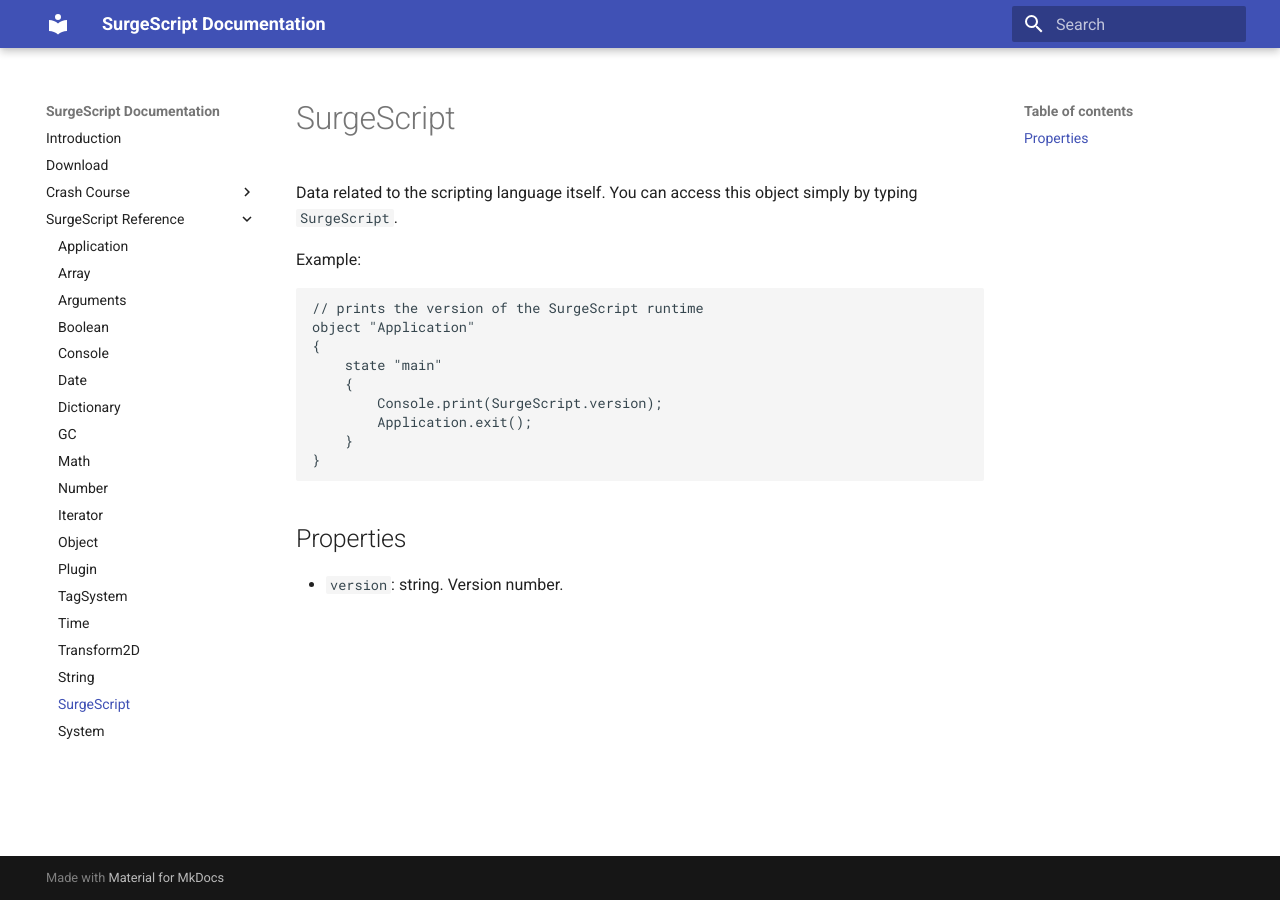
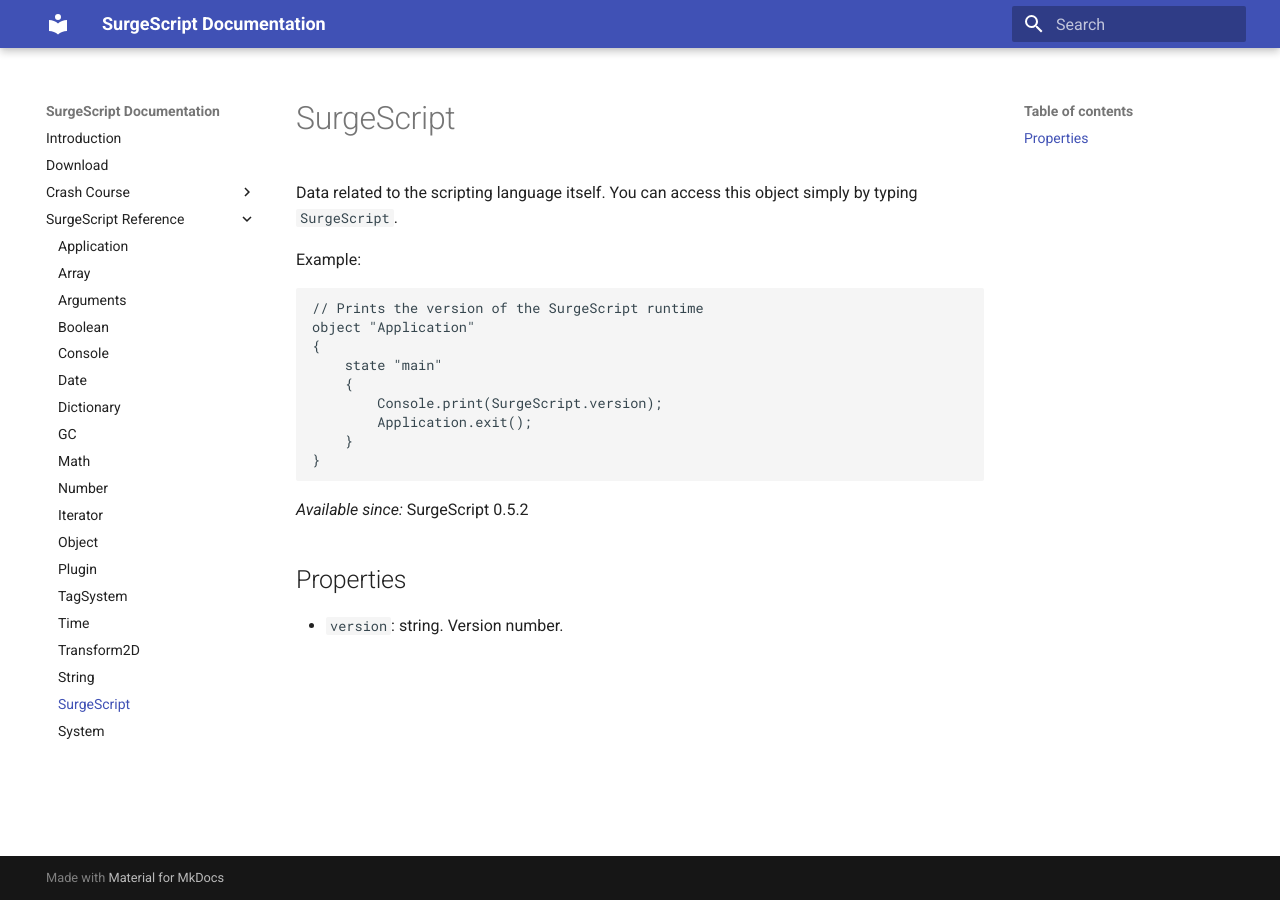
Before and after one commit to alemart/surgescript, an MkDocs documentation site: the page built from docs/reference/surgescript.md, in a window 1280 px wide. Built offline with MkDocs 1.6.1 and Material for MkDocs 9.7.7, drawn with Linux system fonts in a browser that asks for light colours; old or Windows-style settings are respelled for this version of MkDocs.

Commit message:
Small changes

````diff
--- a/docs/reference/surgescript.md
+++ b/docs/reference/surgescript.md
@@ -6,7 +6,7 @@
 Example:
 
 ```
-// prints the version of the SurgeScript runtime
+// Prints the version of the SurgeScript runtime
 object "Application"
 {
 	state "main"
@@ -17,6 +17,8 @@
 }
 ```
 
+*Available since:* SurgeScript 0.5.2
+
 Properties
 ----------
 
````
